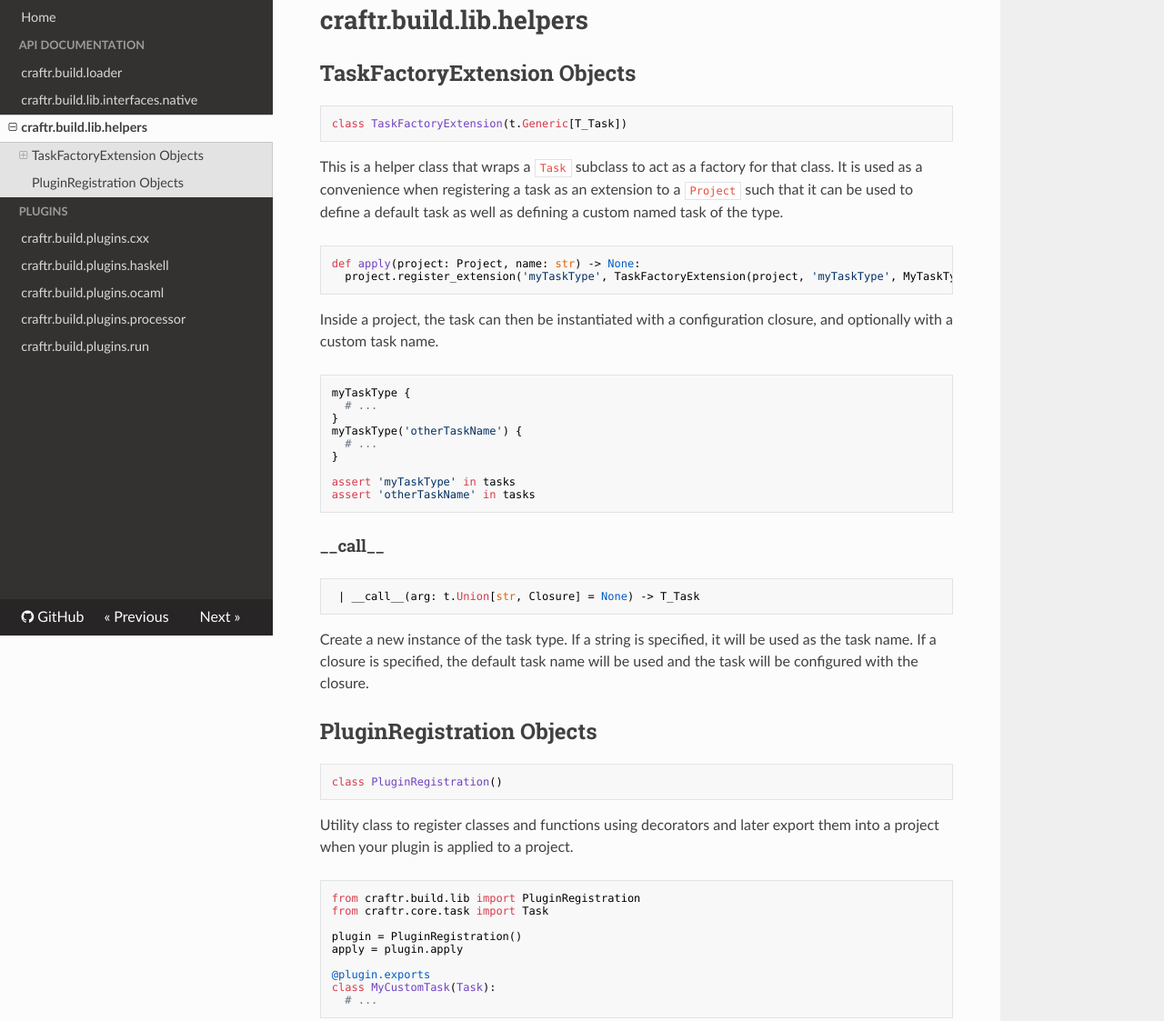
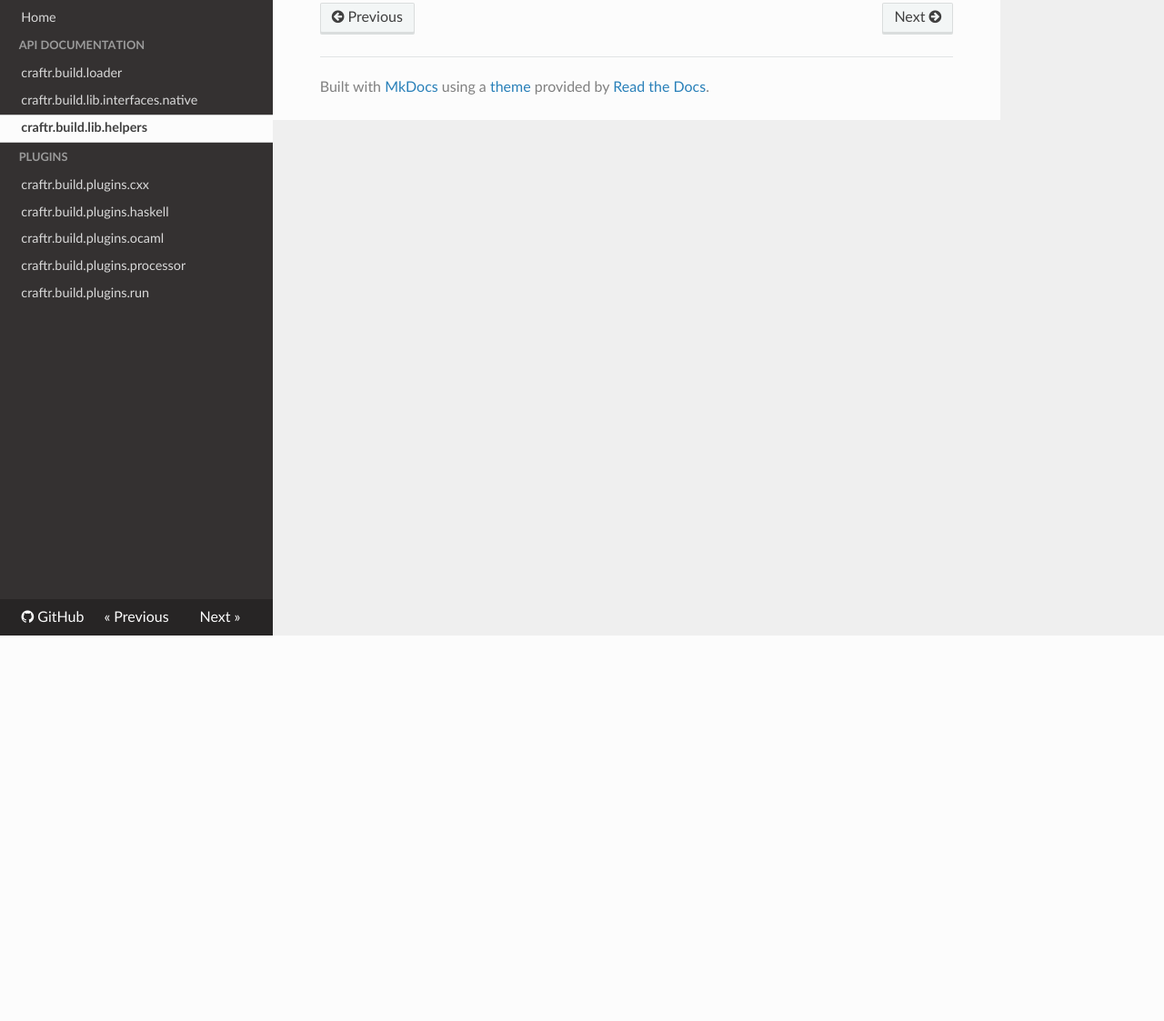
Before and after one commit to craftr-build/craftr-build-4.x, a plain HTML site: page api-documentation/craftr.build.lib.helpers/index.html in a window 1280 px wide. Shown: the part 101-1224 px from the top of the page at 91% size. After the commit the page ends 800 px from the top, so only its background shows below. Drawn offline with nearby package versions, Linux system fonts and the light colour scheme.

Commit message:
Deploying to gh-pages from @ craftr-build/craftr-build@d9b92af90da1475635b122d5fbdce9325ce03fb0 🚀

```diff
--- a/api-documentation/craftr.build.lib.helpers/index.html
+++ b/api-documentation/craftr.build.lib.helpers/index.html
@@ -57,16 +57,6 @@
                     <li class="toctree-l1"><a class="reference internal" href="../craftr.build.lib.interfaces.native/">craftr.build.lib.interfaces.native</a>
                     </li>
                     <li class="toctree-l1 current"><a class="reference internal current" href="./">craftr.build.lib.helpers</a>
-    <ul class="current">
-    <li class="toctree-l2"><a class="reference internal" href="#taskfactoryextension-objects">TaskFactoryExtension Objects</a>
-        <ul>
-    <li class="toctree-l3"><a class="reference internal" href="#__call__">__call__</a>
-    </li>
-        </ul>
-    </li>
-    <li class="toctree-l2"><a class="reference internal" href="#pluginregistration-objects">PluginRegistration Objects</a>
-    </li>
-    </ul>
                     </li>
                 </ul>
                 <p class="caption"><span class="caption-text">Plugins</span></p>
@@ -122,53 +112,7 @@
           <div role="main">
             <div class="section">
 
-                <p><a id="craftr.build.lib.helpers"></a></p>
-<h1 id="craftrbuildlibhelpers">craftr.build.lib.helpers</h1>
-<p><a id="craftr.build.lib.helpers.TaskFactoryExtension"></a></p>
-<h2 id="taskfactoryextension-objects">TaskFactoryExtension Objects</h2>
-<pre><code class="language-python">class TaskFactoryExtension(t.Generic[T_Task])
-</code></pre>
-<p>This is a helper class that wraps a <code>Task</code> subclass to act as a factory for that class. It is used
-as a convenience when registering a task as an extension to a <code>Project</code> such that it can be used
-to define a default task as well as defining a custom named task of the type.</p>
-<pre><code class="language-py">def apply(project: Project, name: str) -&gt; None:
-  project.register_extension('myTaskType', TaskFactoryExtension(project, 'myTaskType', MyTaskType))
-</code></pre>
-<p>Inside a project, the task can then be instantiated with a configuration closure, and optionally
-with a custom task name.</p>
-<pre><code class="language-py">myTaskType {
-  # ...
-}
-myTaskType('otherTaskName') {
-  # ...
-}
 
-assert 'myTaskType' in tasks
-assert 'otherTaskName' in tasks
-</code></pre>
-<p><a id="craftr.build.lib.helpers.TaskFactoryExtension.__call__"></a></p>
-<h4 id="__call__">__call__</h4>
-<pre><code class="language-python"> | __call__(arg: t.Union[str, Closure] = None) -&gt; T_Task
-</code></pre>
-<p>Create a new instance of the task type. If a string is specified, it will be used as the task
-name. If a closure is specified, the default task name will be used and the task will be
-configured with the closure.</p>
-<p><a id="craftr.build.lib.helpers.PluginRegistration"></a></p>
-<h2 id="pluginregistration-objects">PluginRegistration Objects</h2>
-<pre><code class="language-python">class PluginRegistration()
-</code></pre>
-<p>Utility class to register classes and functions using decorators and later export them into a
-project when your plugin is applied to a project.</p>
-<pre><code class="language-py">from craftr.build.lib import PluginRegistration
-from craftr.core.task import Task
-
-plugin = PluginRegistration()
-apply = plugin.apply
-
-@plugin.exports
-class MyCustomTask(Task):
-  # ...
-</code></pre>
 
             </div>
           </div>
```
Also changed, not shown: index.html (+1 -1 lines), search/search_index.json (+1 -1 lines), 1 other file.
